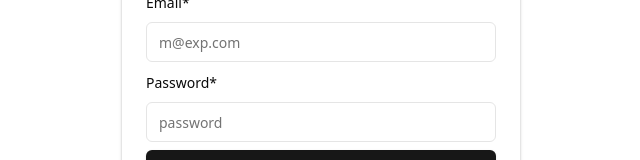
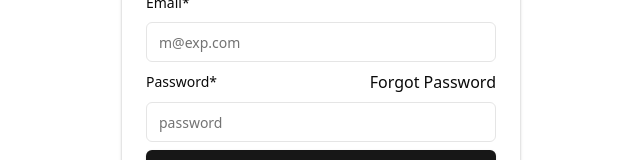
Before and after one commit to arihantjain916/SnapAura-Nextjs, a Next.js app: page /auth/login in a window 1280 px wide. Shown: the part 252-412 px from the top of the page, without its empty margins (319-959 px from the left). Built offline with nearby package versions, Linux system fonts and the light colour scheme; no server answers.

Commit message:
feat: add forgot password component in login form

```diff
--- a/components/auth/login/FormContent.tsx
+++ b/components/auth/login/FormContent.tsx
@@ -27,6 +27,7 @@ import { useDispatch } from "react-redux";
 import { userdata } from "@/redux/features/auth";
 import { GoogleBtn } from "../OAuth/GoogleBtn";
 import { GitHubBtn } from "../OAuth/GithubBtn";
+import { ForgotPassword } from "../forgot-pass";
 
 interface UserAuthFormProps extends React.HTMLAttributes<HTMLDivElement> {}
 
@@ -127,7 +128,10 @@ export function UserAuthForm({ className, ...props }: UserAuthFormProps) {
                 name="password"
                 render={({ field }) => (
                   <FormItem>
-                    <FormLabel>Password*</FormLabel>
+                    <div className="flex items-center justify-between">
+                      <FormLabel>Password*</FormLabel>
+                      <ForgotPassword />
+                    </div>
                     <FormControl>
                       <Input
                         type="password"
```
